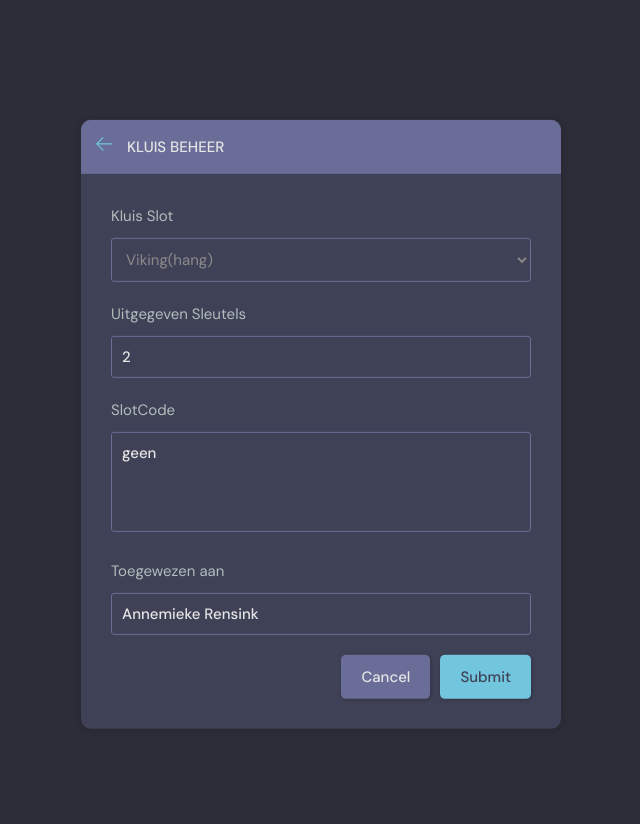
After one commit to mantissystems/VikingLockers, a Django app: page /1/update-kluis/ in a window 1280 px wide. The commit adds this page. Shown: the whole page, without its empty margins (319-959 px from the left). Run offline with Django 4.2, Linux system fonts and the light colour scheme; a user stored in the database is signed in; data comes from the database, SQL or seed files in the repository.

Commit message:
v11-10-08

```diff
--- a/ploegenlijst/settings.py
+++ b/ploegenlijst/settings.py
@@ -23,7 +23,7 @@ BASE_DIR = Path(__file__).resolve().parent.parent
 SECRET_KEY = 'django-insecure-)r2waboda$o)g39!ap!l7dx$numws6k7zi9=m*3e1hbudc!2&r'
 
 # SECURITY WARNING: don't run with debug turned on in production!
-DEBUG = True
+DEBUG = False
 
 ALLOWED_HOSTS = ['*', '127.0.0.1',
 'https://ploegenlijst.up.railway.app/*',]
--- a/viking/forms.py
+++ b/viking/forms.py
@@ -1,6 +1,6 @@
 from django.forms import ModelForm
 from django.contrib.auth.forms import UserCreationForm
-from .models import Flexevent, Room,User
+from .models import Kluis, Room,User
 
 
 class MyUserCreationForm(UserCreationForm):
@@ -15,11 +15,11 @@ class RoomForm(ModelForm):
         fields = '__all__'
         exclude = ['participants']
 
-class erv_RoomForm(ModelForm):
+class Urv_KluisForm(ModelForm):
     class Meta:
-        model = Flexevent
+        model = Kluis
         fields = '__all__'
-        exclude = ['host', 'lid']
+        # exclude = ['host', 'lid']
 
 class UserForm(ModelForm):
     class Meta:
--- a/viking/models.py
+++ b/viking/models.py
@@ -18,6 +18,14 @@ SCULL = [
             ('st2', 'st2'),
             ('st3', 'st3'),
 ]
+SLOT = [
+            ('--', '--'),
+            ('H', 'hang'),      #gebruiker heeft hangslot
+            ('C', 'cijfer'),    #gebruiker heeft cijferslot; code onbekend
+            ('E', 'eigen'),     #gebruiker heeft eigen slot gebruikt
+            ('V', 'Viking(hang)'),  #gebruiker heeft hangslot van Viking
+            ]
+
 class Topic(models.Model):
     name = models.CharField(max_length=200)
 
@@ -125,6 +133,10 @@ class Kluis(models.Model):
     updated = models.DateTimeField(auto_now=True)
     created = models.DateTimeField(auto_now_add=True)
     owners = models.ManyToManyField(User, related_name='owner', blank=True)
+    slot = models.CharField(max_length=18, choices=SLOT,default='H')
+    sleutels = models.IntegerField(default=2)
+    code = models.TextField(null=True, blank=True)
+
     class Meta:
         ordering = ['-updated', '-created']
 
@@ -136,28 +148,12 @@ class Kluis(models.Model):
 class Flexrecurrent(models.Model):
     regels = models.CharField(max_length=18,default='30')
 
-class Dataimport(models.Model):
-    regel = models.TextField(max_length=540,default='-')
+# class Dataimport(models.Model):
+#     regel = models.TextField(max_length=540,default='-')
 
 class Instromer(models.Model):
     # user = models.OneToOneField(User, on_delete=models.CASCADE)
     name = models.CharField(max_length=100)
-    # avatar=models.ImageField(null=True,default="avatar.svg")      # install Pillow is needed
-    # email = models.CharField(max_length=100,blank=True)
-    # is_flex = models.BooleanField(default=True)        #wil ingedeeld worden in flexpoule
-    # is_host = models.BooleanField(default=False)        #kan flexhost zijn
-    # keuzes = models.IntegerField(default=0) #aantal keren als host gekozen
-    # roeileeftijd = models.CharField(max_length=20,blank=True)
-    # is_lid= models.BooleanField(default=True)           #is roeiend lid;member
-    # in_poule = models.BooleanField(default=False)       #wil flexibel roeiern
-    # vaart = models.BooleanField(default=False)          #zit in ingedeelde boot op het water
-    # pos1 = models.CharField(max_length=18, choices=SCULL,default='sc1')  #aanbod vaardigheid om voorstel te berekenen voor wat nodig is aan in te delen boten
-    # pos2 = models.CharField(max_length=18, choices=SCULL,default='sc1')
-    # pos3 = models.CharField(max_length=18, choices=SCULL,default='sc1')
-    # pos4 = models.CharField(max_length=18, choices=SCULL,default='sc1')
-    # pos5 = models.CharField(max_length=318, choices=SCULL,default='st1')
-    # coach = models.CharField(max_length=18, choices=SCULL,default='st1')
-    # keuzes = models.IntegerField(default=0) #aantal keren als host gekozen
 
     def __str__(self):
         return self.name
--- /dev/null
+++ b/viking/templates/viking/kluis_form.html
@@ -0,0 +1,80 @@
+{% extends 'base.html' %}
+{% comment %} 31 okt 2022 {% endcomment %}
+{% block content %}
+<main class="create-room layout">
+  <div class="container">
+    <div class="layout__box">
+      <div class="layout__boxHeader">
+        <div class="layout__boxTitle">
+          <a href="{{request.META.HTTP_REFERER}}">
+            <svg
+              version="1.1"
+              xmlns="http://www.w3.org/2000/svg"
+              width="32"
+              height="32"
+              viewBox="0 0 32 32"
+            >
+              <title>Terug</title>
+              <path
+                d="M13.723 2.286l-13.723 13.714 13.719 13.714 1.616-1.611-10.96-10.96h27.625v-2.286h-27.625l10.965-10.965-1.616-1.607z"
+              ></path>
+            </svg>
+          </a>
+          <h3>KLUIS BEHEER</h3>
+        </div>
+      </div>
+      <div class="layout__body">
+        <form class="form" action="" method="POST">
+          {% csrf_token %}
+
+          <div class="form__group">
+            <label for="room_slot">Kluis Slot</label
+                name="slot">
+            {{form.slot}}
+          </div>
+
+          <div class="form__group">
+            <label for="room_aantalsleutels">Uitgegeven Sleutels</label>
+            {{form.sleutels}}
+          </div>
+          <div class="form__group">
+            <label for="room_slotcode">SlotCode</label
+            name="code">
+            {{form.code}}
+          </div>
+
+<!--           <div class="form__group">
+            <label for="room_topic">Ploegleider</label>
+            <input
+              required
+              type="text"
+              value="{{room.host}}"
+              name="ploegleider"
+              id="room_ploegleider"
+              list="ploegleider-list"
+            />
+            <datalist id="ploegleider-list">
+              <select id="room_ploegleider">
+                {% for kl in kluizen %}
+                <option value="{{kl.last_name}}">{{kl.last_name}}</option>
+                {% endfor %}
+              </select>
+            </datalist>
+          </div>
+ -->
+          <div class="form__group">
+            <label for="room_name">Toegewezen aan</label>
+            {{form.name}}
+          </div>
+
+          <div class="form__action">
+            <a class="btn btn--dark" href="{{request.META.HTTP_REFERER}}"
+              >Cancel</a>
+            <button class="btn btn--main" type="submit">Submit</button>
+          </div>
+        </form>
+      </div>
+    </div>
+  </div>
+</main>
+{% endblock content %}
--- a/viking/urls.py
+++ b/viking/urls.py
@@ -17,7 +17,7 @@ PloegPage,
 erv_loginPage,
 erv_room,
 erv_topicsPage,
-erv_updateRoom,
+urv_updateKluis,
 erv_updateUser,
 erv_userProfile,
 events,
@@ -48,24 +48,13 @@ urlpatterns = [
     path('delete-room/<str:pk>/', deleteRoom, name='delete-room'),
     path('delete-message/<str:pk>/', deleteMessage, name='delete-message'),
     path('activity/', activityPage, name="activity"),
+    path('room/<str:pk>/', room, name='room'),
 
-    # path('urv-create-flex/', erv_createRoom, name='urv-create-flex'),
-    # path('urv-update-flex/<str:pk>/', erv_updateRoom, name='urv-update-flex'),
-    # path('erv_activity/', erv_activityPage, name="urv-activity"),
-    path('room/<str:pk>/', room, name='room'),
-    # path('urv-topics/', erv_topicsPage, name="urv-topics"),
-    # path('urv-delete-room/<str:pk>/', erv_deleteRoom, name='urv-delete-room'),
-    # path('urv-profile/<str:pk>/', erv_userProfile, name='urv-user-profile'),
-    # path('urv-update-room/<str:pk>/', erv_updateRoom, name='urv-update-room'),
-    # path('urv-delete-message/<str:pk>/', erv_deleteMessage, name='urv-delete-message'),
-    # path('urv-login/', erv_loginPage, name="urv-login"),
-    # path('urv-logout/', logoutUser, name="urv-logout"),
-    # path('urv-register/', registerPage, name="urv-register"),
-    # path('urv-update-user/', erv_updateUser, name="urv-update-user"),
 
     path('recurrent/', recurrent_event, name='recurrent'),
     path('<int:room_id>/aanmelden/',vote, name='vote'),
     path('<int:kluis_id>/kluisjes/',kluis, name='kluis'),
+    path('<int:pk>/update-kluis/',urv_updateKluis, name='update-kluis'),
     path('ploegbeheer/',PloegPage , name="ploegbeheer"),
     path('kluisbeheer/',KluisPage , name="kluisbeheer"),
     path('<int:pk>/', DetailView.as_view(), name='detail'),
@@ -77,4 +66,16 @@ urlpatterns = [
     path('ploegparticipants/', ploeg_participants,name='ploegparticipants'),
     path('activiteit/<str:pk>/', activiteit,name='activiteit'),
     ]
+    # path('urv-create-flex/', erv_createRoom, name='urv-create-flex'),
+    # path('urv-update-flex/<str:pk>/', erv_updateRoom, name='urv-update-flex'),
+    # path('erv_activity/', erv_activityPage, name="urv-activity"),
+    # path('urv-topics/', erv_topicsPage, name="urv-topics"),
+    # path('urv-delete-room/<str:pk>/', erv_deleteRoom, name='urv-delete-room'),
+    # path('urv-profile/<str:pk>/', erv_userProfile, name='urv-user-profile'),
+    # path('urv-update-room/<str:pk>/', erv_updateRoom, name='urv-update-room'),
+    # path('urv-delete-message/<str:pk>/', erv_deleteMessage, name='urv-delete-message'),
+    # path('urv-login/', erv_loginPage, name="urv-login"),
+    # path('urv-logout/', logoutUser, name="urv-logout"),
+    # path('urv-register/', registerPage, name="urv-register"),
+    # path('urv-update-user/', erv_updateUser, name="urv-update-user"),
 # https://docs.djangoproject.com/en/3.1/topics/http/urls/
--- a/viking/views.py
+++ b/viking/views.py
@@ -27,7 +27,7 @@ from django.contrib.auth.forms import UserCreationForm
 
 from viking.serializers import FlexrecurrentSerializer, PersoonSerializer, TopicSerializer ,GebruikerSerializer
 from .models import Bericht, Flexrecurrent, Message, Room, Topic,Kluis
-from .forms import RoomForm,UserForm, erv_RoomForm
+from .forms import RoomForm,UserForm,Urv_KluisForm
 
 def loginPage(request):
 
@@ -321,7 +321,7 @@ def createRoom(request):
 
 @login_required(login_url='login')
 def erv_createRoom(request):
-    form = erv_RoomForm()
+    form = RoomForm()
     topics = Topic.objects.all()
     datums=Flexevent.objects.all() ###values_list('datum',flat=True)
     # print(datums.datum)
@@ -379,26 +379,26 @@ def updateRoom(request, pk):
     return render(request, 'viking/room_form.html', context)
 
 @login_required(login_url='login')
-def erv_updateRoom(request, pk):
-    room = Flexevent.objects.get(id=pk)
-    form = RoomForm(instance=room)
+def urv_updateKluis(request, pk):
+    kluis = Kluis.objects.get(id=pk)
+    form = Urv_KluisForm(instance=kluis)
     topics = Topic.objects.all()
-    if request.user != room.host:
-        return HttpResponse('Your are not allowed here!!')
+    # if request.user != kluis.user:
+    #     return HttpResponse('Your are not allowed here!!')
 
     if request.method == 'POST':
-        topic_name = request.POST.get('topic')
-        topic, created = Topic.objects.get_or_create(name=topic_name)
-        room.name = request.POST.get('name')
-        room.datum = request.POST.get('datum')
-        room.pub_time = request.POST.get('tijdstip')
-        room.topic = topic
-        room.description = request.POST.get('description')
-        room.save()
+        # topic_name = request.POST.get('topic')
+        # topic, created = Topic.objects.get_or_create(name=topic_name)
+        # kluis.created=date.today()
+        kluis.name = request.POST.get('name')
+        kluis.code = request.POST.get('code')
+        kluis.slot = request.POST.get('slot')
+        kluis.description = request.POST.get('description')
+        kluis.save()
         return redirect('home')
 
-    context = {'form': form, 'topics': topics, 'room': room}
-    return render(request, 'viking/room_form.html', context)
+    context = {'form': form, 'topics': topics, 'kluis': kluis}
+    return render(request, 'viking/kluis_form.html', context)
 
 @login_required(login_url='login')
 def erv_deleteRoom(request, pk):
@@ -745,7 +745,6 @@ def vote(request, room_id):
 def kluis(request, kluis_id):
     kluis = get_object_or_404(Kluis, pk=kluis_id)
     zoeknaam = request.POST.get('zoeknaam') if request.POST.get('zoeknaam') != None else 'sc'
-    # print('kluis: ', kluis,'zoeknaam: ', zoeknaam)
 
     leden = []
     afmeldingen=[]
@@ -757,13 +756,7 @@ def kluis(request, kluis_id):
     kandidaten = User.objects.all().filter(
         Q(last_name__icontains = zoeknaam) |
         Q(first_name__icontains = zoeknaam)
-        # Q(person__pos1__icontains=zoeknaam) |
-        # Q(person__pos1__icontains='sc') |
-        # Q(person__pos2__icontains=zoeknaam) |
-        # Q(person__pos3__icontains=zoeknaam) |
-        # Q(person__pos4__icontains=zoeknaam) |
-        # Q(person__pos5__icontains=zoeknaam)
-        ) # search
+        )
     aangemeld=kluis.owners.all()
     aanwezigen=User.objects.all().filter(id__in=aangemeld)
     roeiers=Person.objects.filter(
```
Also changed, not shown: viking/admin.py (+8 -3 lines), viking/templates/viking/urv-kluis-detail.html (+14 -0 lines), viking.sqlite3, viking/migrations/0009_kluis_slot.py (added), viking/migrations/0010_delete_dataimport_kluis_sleutels.py (added), viking/migrations/0011_alter_kluis_slot.py (added), viking/migrations/0012_kluis_code.py (added).
